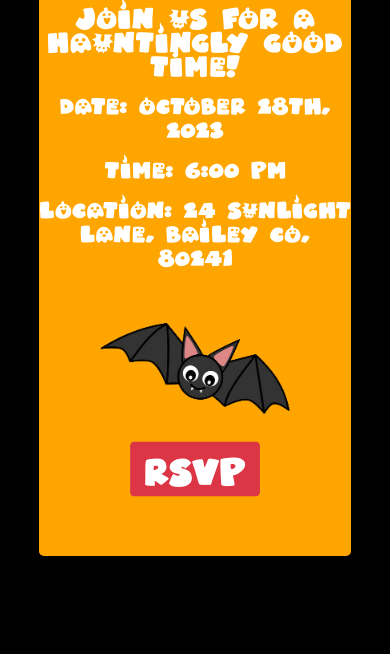
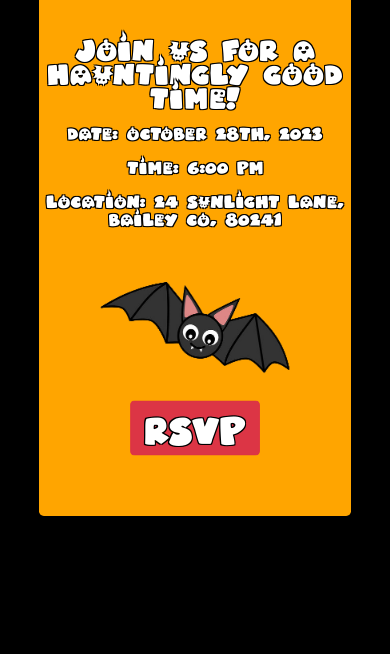
Before and after one commit to vacnoj/Boo-Party, a plain HTML site: page index.html in a window 390 px wide. Shown: the part 190-844 px from the top of the page. Drawn offline with nearby package versions, Linux system fonts and the light colour scheme; a web font is replaced by a local one.

Commit message:
initial commit. First page is done

```diff
--- a/index.html
+++ b/index.html
@@ -18,6 +18,11 @@
         .container-fluid {
             padding-left: 0;
             padding-right: 0;
+        }
+
+        .details {
+            margin-top: 20%;
+            font-size: .75rem;
         }
 
         .header {
--- a/style.css
+++ b/style.css
@@ -16,6 +16,11 @@ body {
     background-color: #000;
     color: #fff;
     margin: 0 10%;
+    text-shadow:
+        -1px -1px 0 #000, /* Top-left shadow */
+         1px -1px 0 #000, /* Top-right shadow */
+        -1px  1px 0 #000, /* Bottom-left shadow */
+         1px  1px 0 #000; /* Bottom-right shadow */
 }
 
 .jumbotron {
@@ -76,7 +81,12 @@ body {
         color: #fff;
     }
     50% {
-        color: transparent;
+        color: orange;
+        text-shadow:
+        -1px -1px 0 orange, /* Top-left shadow */
+         1px -1px 0 orange, /* Top-right shadow */
+        -1px  1px 0 orange, /* Bottom-left shadow */
+         1px  1px 0 orange; /* Bottom-right shadow */
     }
     100% {
         color: #fff;
@@ -130,6 +140,11 @@ body {
     display: block;
     animation: spooky2 2s infinite;
     margin: auto;
+    text-shadow:
+        -1px -1px 0 #000, /* Top-left shadow */
+         1px -1px 0 #000, /* Top-right shadow */
+        -1px  1px 0 #000, /* Bottom-left shadow */
+         1px  1px 0 #000; /* Bottom-right shadow */
 }
 
 /* .floatAround {
```
